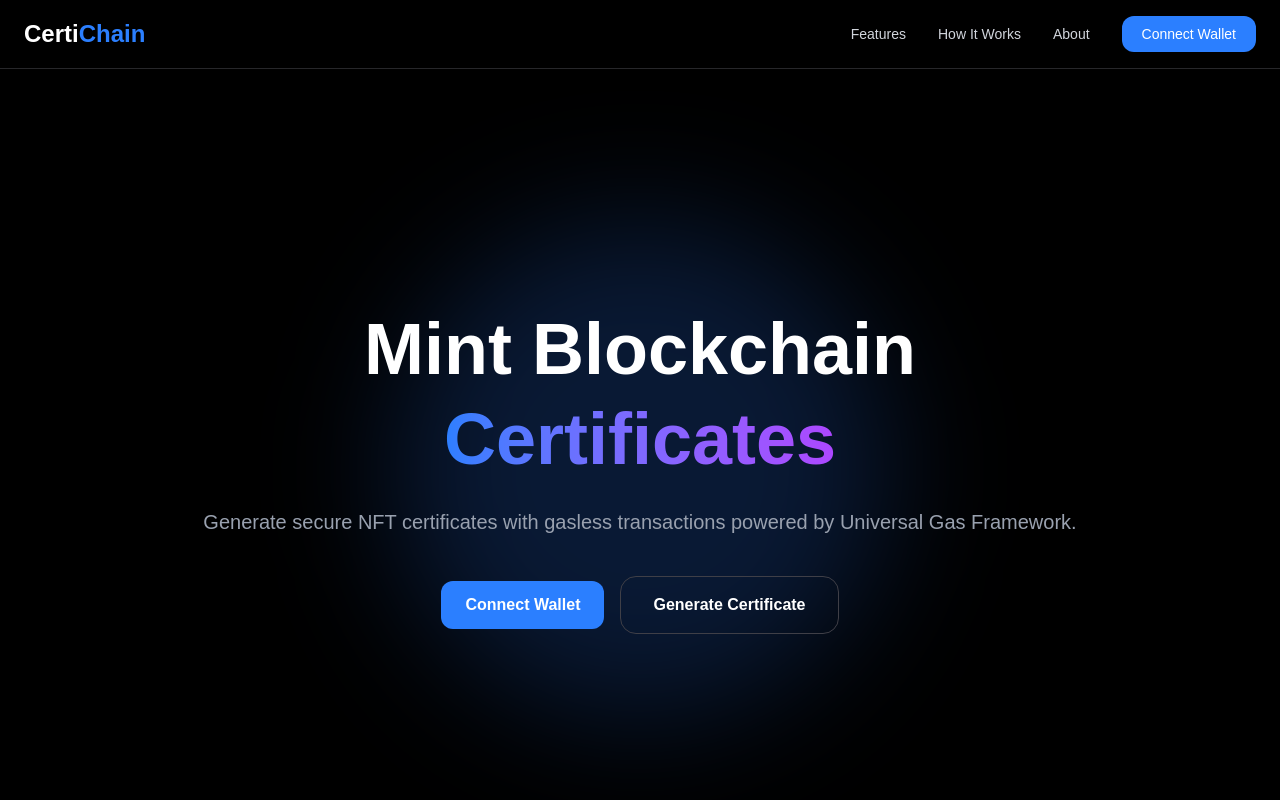
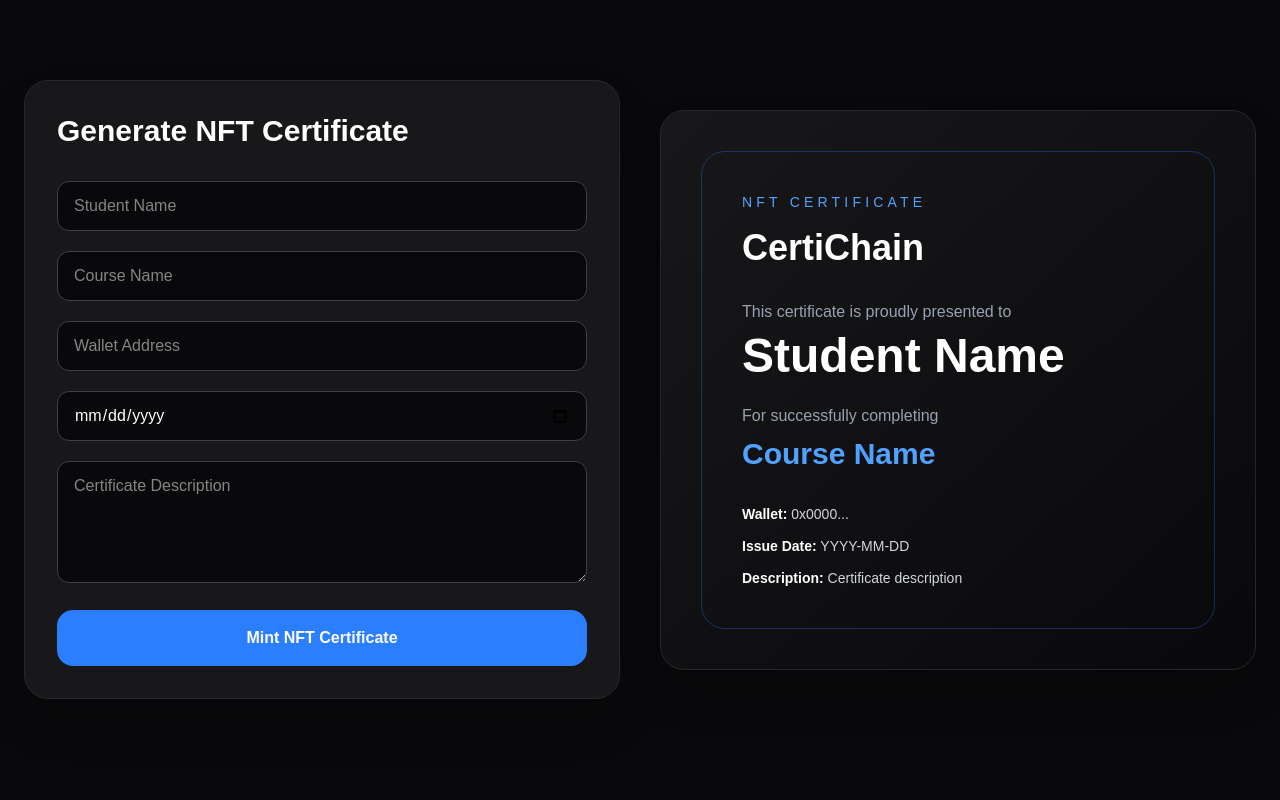
Before and after one commit to digvijaymahale83/ProtoPulse, a Next.js app: page / in a window 1280 px wide. Shown: the top 800 px of the page. Built offline with nearby package versions, Linux system fonts and the light colour scheme.

Commit message:
Complete NFT certificate form and preview system

```diff
--- a/src/app/page.tsx
+++ b/src/app/page.tsx
@@ -1,17 +1,5 @@
-import Navbar from "@/components/layout/Navbar";
-import Hero from "@/components/Hero";
-import Features from "@/components/Features";
-import HowItWorks from "@/components/HowItWorks";
-import Footer from "@/components/layout/Footer";
+import CertificateForm from "@/components/certificate/CertificateForm";
 
 export default function Home() {
-  return (
-    <main className="bg-black">
-      <Navbar />
-      <Hero />
-      <Features />
-      <HowItWorks />
-      <Footer />
-    </main>
-  );
+  return <CertificateForm />;
 }
--- /dev/null
+++ b/src/components/certificate/CertificateForm.tsx
@@ -0,0 +1,95 @@
+"use client";
+
+import { useState } from "react";
+import CertificatePreview from "./CertificatePreview";
+
+export default function CertificateForm() {
+  const [formData, setFormData] = useState({
+    studentName: "",
+    courseName: "",
+    walletAddress: "",
+    issueDate: "",
+    description: "",
+  });
+
+  const handleChange = (
+    e: React.ChangeEvent<HTMLInputElement | HTMLTextAreaElement>
+  ) => {
+    setFormData({
+      ...formData,
+      [e.target.name]: e.target.value,
+    });
+  };
+
+  return (
+    <section className="min-h-screen bg-zinc-950 px-6 py-20 text-white">
+      <div className="mx-auto grid max-w-7xl gap-10 lg:grid-cols-2">
+
+        {/* FORM */}
+
+        <div className="rounded-3xl border border-zinc-800 bg-zinc-900 p-8 shadow-2xl">
+          <h2 className="mb-8 text-3xl font-bold">
+            Generate NFT Certificate
+          </h2>
+
+          <div className="space-y-5">
+
+            <input
+              type="text"
+              name="studentName"
+              placeholder="Student Name"
+              value={formData.studentName}
+              onChange={handleChange}
+              className="w-full rounded-xl border border-zinc-700 bg-zinc-950 px-4 py-3 outline-none transition focus:border-blue-500"
+            />
+
+            <input
+              type="text"
+              name="courseName"
+              placeholder="Course Name"
+              value={formData.courseName}
+              onChange={handleChange}
+              className="w-full rounded-xl border border-zinc-700 bg-zinc-950 px-4 py-3 outline-none transition focus:border-blue-500"
+            />
+
+            <input
+              type="text"
+              name="walletAddress"
+              placeholder="Wallet Address"
+              value={formData.walletAddress}
+              onChange={handleChange}
+              className="w-full rounded-xl border border-zinc-700 bg-zinc-950 px-4 py-3 outline-none transition focus:border-blue-500"
+            />
+
+            <input
+              type="date"
+              name="issueDate"
+              value={formData.issueDate}
+              onChange={handleChange}
+              className="w-full rounded-xl border border-zinc-700 bg-zinc-950 px-4 py-3 outline-none transition focus:border-blue-500"
+            />
+
+            <textarea
+              name="description"
+              placeholder="Certificate Description"
+              value={formData.description}
+              onChange={handleChange}
+              rows={4}
+              className="w-full rounded-xl border border-zinc-700 bg-zinc-950 px-4 py-3 outline-none transition focus:border-blue-500"
+            />
+
+            <button className="w-full rounded-2xl bg-blue-500 py-4 font-semibold transition hover:bg-blue-600">
+              Mint NFT Certificate
+            </button>
+
+          </div>
+        </div>
+
+        {/* PREVIEW */}
+
+        <CertificatePreview formData={formData} />
+
+      </div>
+    </section>
+  );
+}
--- /dev/null
+++ b/src/components/certificate/CertificatePreview.tsx
@@ -0,0 +1,75 @@
+type CertificatePreviewProps = {
+  formData: {
+    studentName: string;
+    courseName: string;
+    walletAddress: string;
+    issueDate: string;
+    description: string;
+  };
+};
+
+export default function CertificatePreview({
+  formData,
+}: CertificatePreviewProps) {
+  return (
+    <div className="flex items-center justify-center">
+
+      <div className="w-full rounded-3xl border border-zinc-800 bg-gradient-to-br from-zinc-900 to-zinc-950 p-10 shadow-2xl">
+
+        <div className="rounded-3xl border border-blue-500/30 p-10">
+
+          <p className="mb-4 text-sm uppercase tracking-[0.3em] text-blue-400">
+            NFT Certificate
+          </p>
+
+          <h2 className="mb-8 text-4xl font-bold text-white">
+            CertiChain
+          </h2>
+
+          <p className="mb-2 text-gray-400">
+            This certificate is proudly presented to
+          </p>
+
+          <h1 className="mb-6 text-5xl font-extrabold text-white">
+            {formData.studentName || "Student Name"}
+          </h1>
+
+          <p className="mb-2 text-gray-400">
+            For successfully completing
+          </p>
+
+          <h3 className="mb-8 text-3xl font-semibold text-blue-400">
+            {formData.courseName || "Course Name"}
+          </h3>
+
+          <div className="space-y-3 text-sm text-gray-300">
+
+            <p>
+              <span className="font-semibold text-white">
+                Wallet:
+              </span>{" "}
+              {formData.walletAddress || "0x0000..."}
+            </p>
+
+            <p>
+              <span className="font-semibold text-white">
+                Issue Date:
+              </span>{" "}
+              {formData.issueDate || "YYYY-MM-DD"}
+            </p>
+
+            <p>
+              <span className="font-semibold text-white">
+                Description:
+              </span>{" "}
+              {formData.description || "Certificate description"}
+            </p>
+
+          </div>
+
+        </div>
+      </div>
+
+    </div>
+  );
+}
--- a/src/components/layout/Navbar.tsx
+++ b/src/components/layout/Navbar.tsx
@@ -44,9 +44,7 @@ export default function Navbar() {
             About
           </a>
 
-          <button className="rounded-xl bg-blue-500 px-5 py-2 text-sm font-medium text-white transition hover:bg-blue-600">
-            Connect Wallet
-          </button>
+          <ConnectWallet />
         </div>
 
         {/* Mobile Button */}
--- /dev/null
+++ b/src/services/certificate.ts
@@ -0,0 +1,32 @@
+export type CertificateData = {
+  studentName: string;
+  courseName: string;
+  walletAddress: string;
+  issueDate: string;
+  description: string;
+};
+
+export function generateCertificateMetadata(
+  data: CertificateData
+) {
+  return {
+    name: `${data.studentName} Certificate`,
+
+    description: data.description,
+
+    attributes: [
+      {
+        trait_type: "Student",
+        value: data.studentName,
+      },
+      {
+        trait_type: "Course",
+        value: data.courseName,
+      },
+      {
+        trait_type: "Issue Date",
+        value: data.issueDate,
+      },
+    ],
+  };
+}
```
